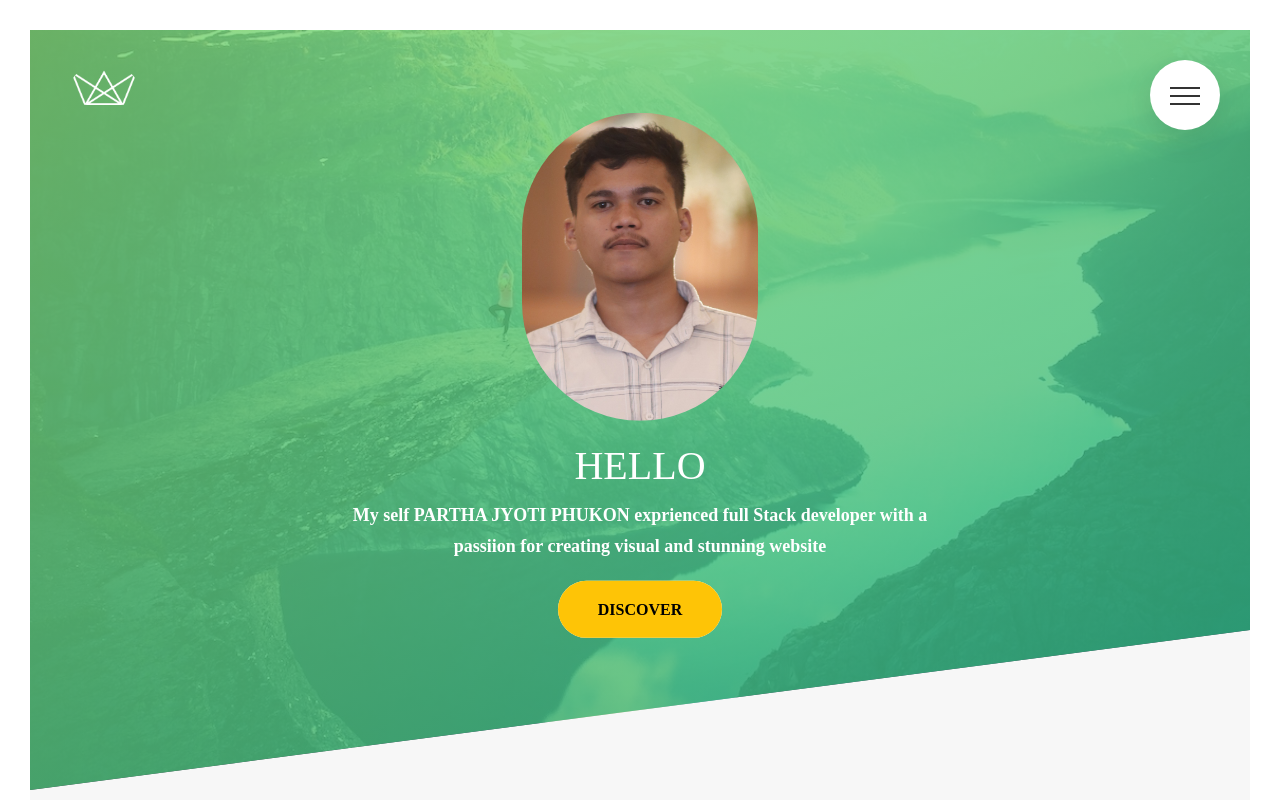
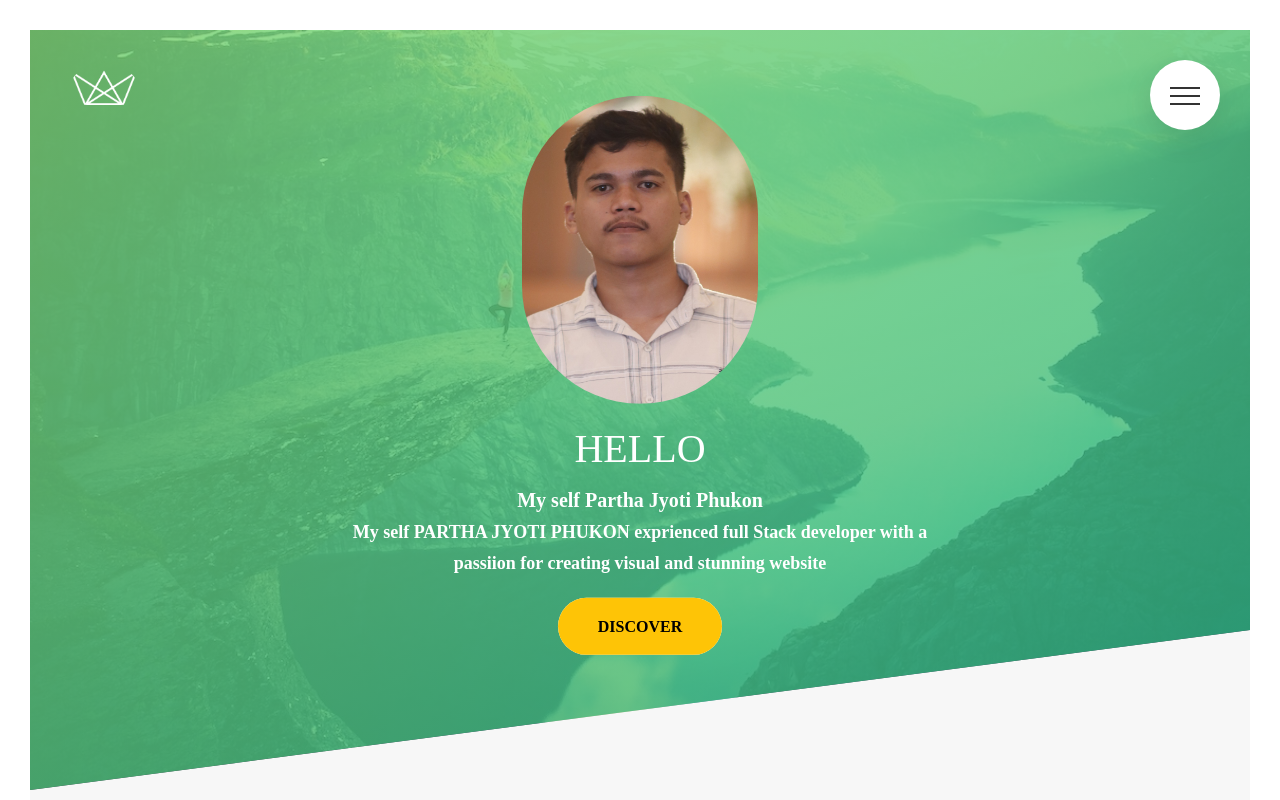
Before and after one commit to Khhokh/MYPORTFOLIO, a website: page index.html in a window 1280 px wide. Shown: the top 800 px of the page. Drawn offline with Linux system fonts and the light colour scheme.

Commit message:
Update index.html

```diff
--- a/index.html
+++ b/index.html
@@ -44,6 +44,7 @@
                 <img src="img/9854.jpg" class="second" alt="logo45">
                 <h1 class="heading-primary">
                     <span class="heading-primary--main">HELLO</span>
+                    <span class="heading-primary-main">My self Partha Jyoti Phukon </span>
                     <span class="heading-primary--sub">My self PARTHA JYOTI PHUKON  exprienced full Stack developer with a passiion for creating visual and stunning website</span>
                     <!-- <p class="para">My name <strong> PARTHA JYOTI PHUKON </strong></p> -->
 
```
